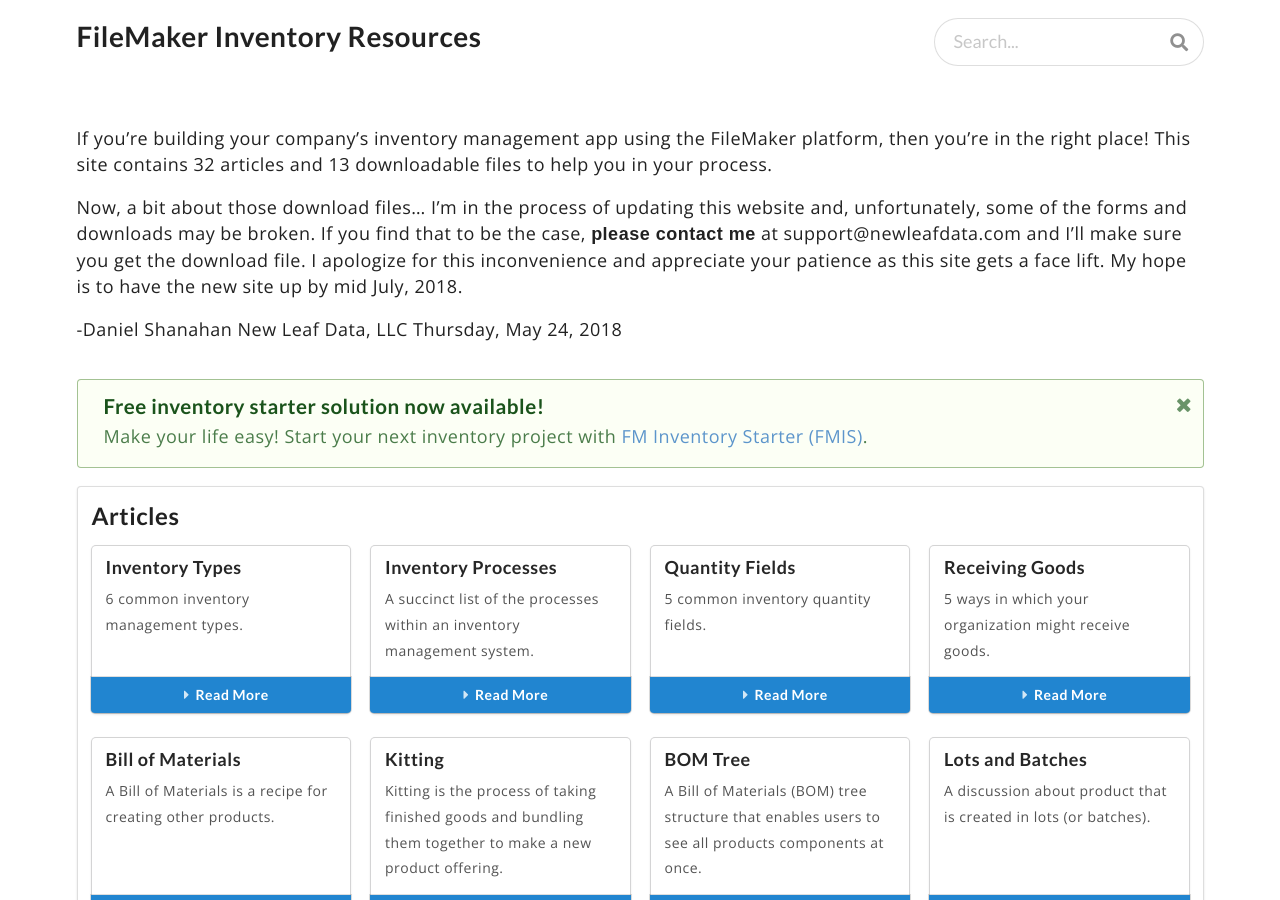
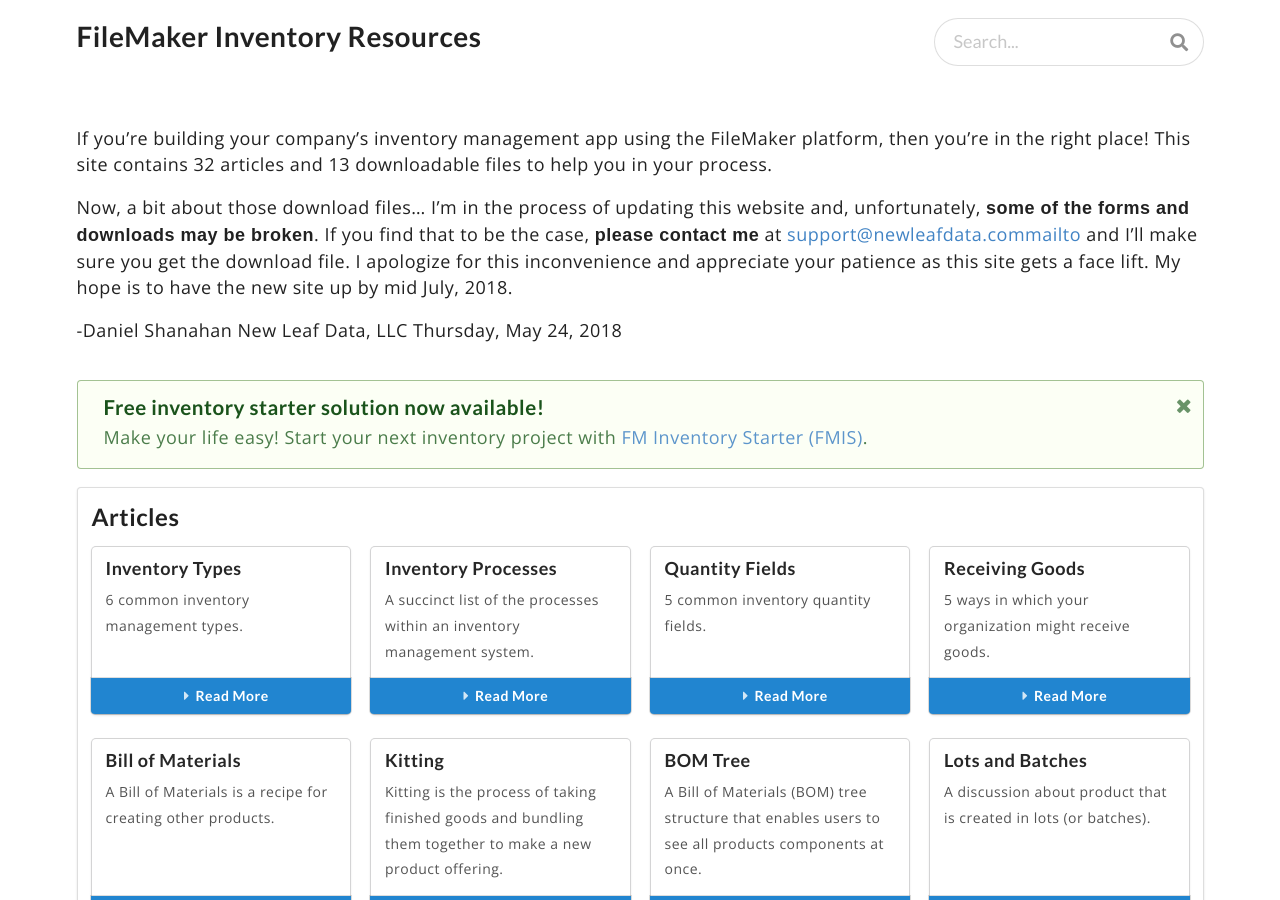
Before and after one commit to danielshanahan/FileMakerInventoryResources, a Jekyll site: the page built from index.md, in a window 1280 px wide and 900 px high. Built offline with Jekyll 4.4.1, drawn with Linux system fonts in a browser that asks for light colours; nearby versions of some CDN libraries.

Commit message:
Update index.md

```diff
--- a/index.md
+++ b/index.md
@@ -3,7 +3,7 @@
 ---
 If you're building your company's inventory management app using the FileMaker platform, then you're in the right place!  This site contains 32 articles and 13 downloadable files to help you in your process.
 
-Now, a bit about those download files... I'm in the process of updating this website and, unfortunately, some of the forms and downloads may be broken.  If you find that to be the case, **please contact me** at support@newleafdata.com and I'll make sure you get the download file.  I apologize for this inconvenience and appreciate your patience as this site gets a face lift.  My hope is to have the new site up by mid July, 2018.
+Now, a bit about those download files... I'm in the process of updating this website and, unfortunately, **some of the forms and downloads may be broken**.  If you find that to be the case, **please contact me** at <support@newleafdata.com>[mailto](mailto:support@newleafdata.com) and I'll make sure you get the download file.  I apologize for this inconvenience and appreciate your patience as this site gets a face lift.  My hope is to have the new site up by mid July, 2018.
 
 -Daniel Shanahan
 New Leaf Data, LLC
```
